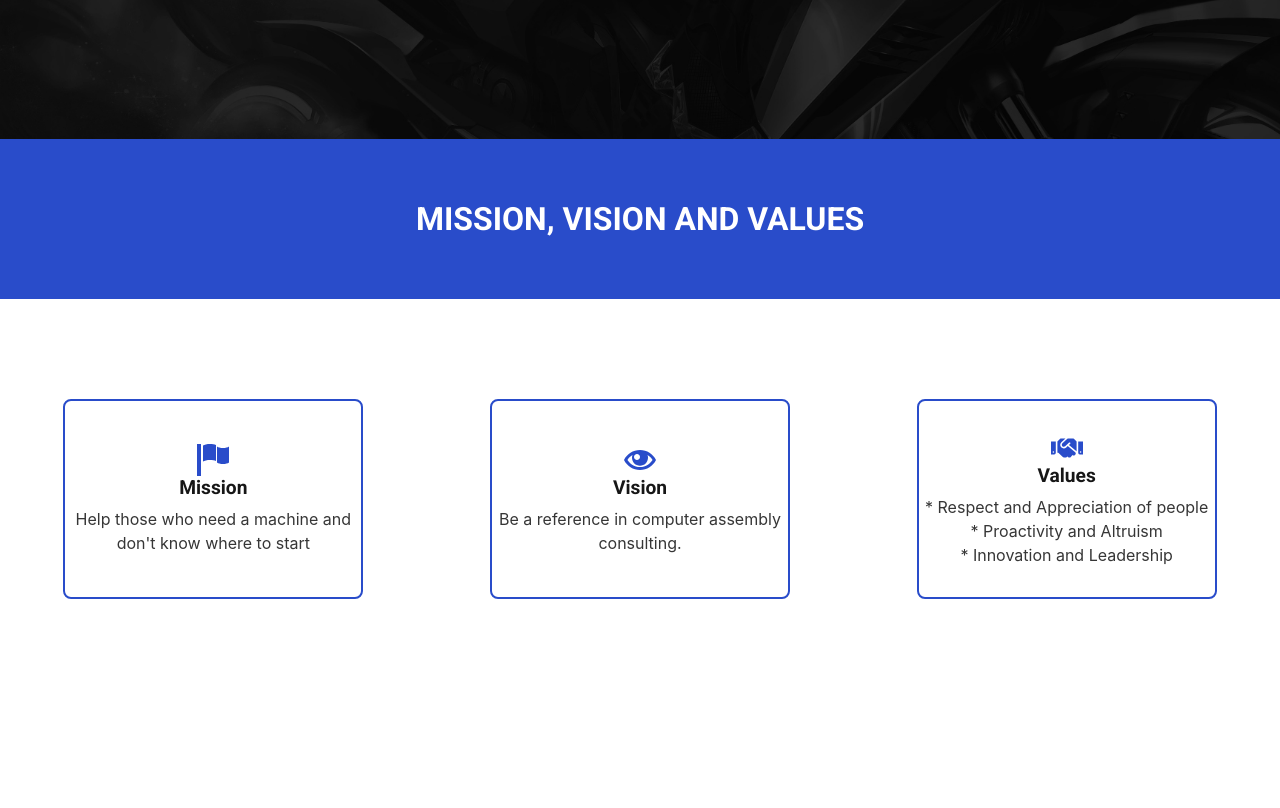
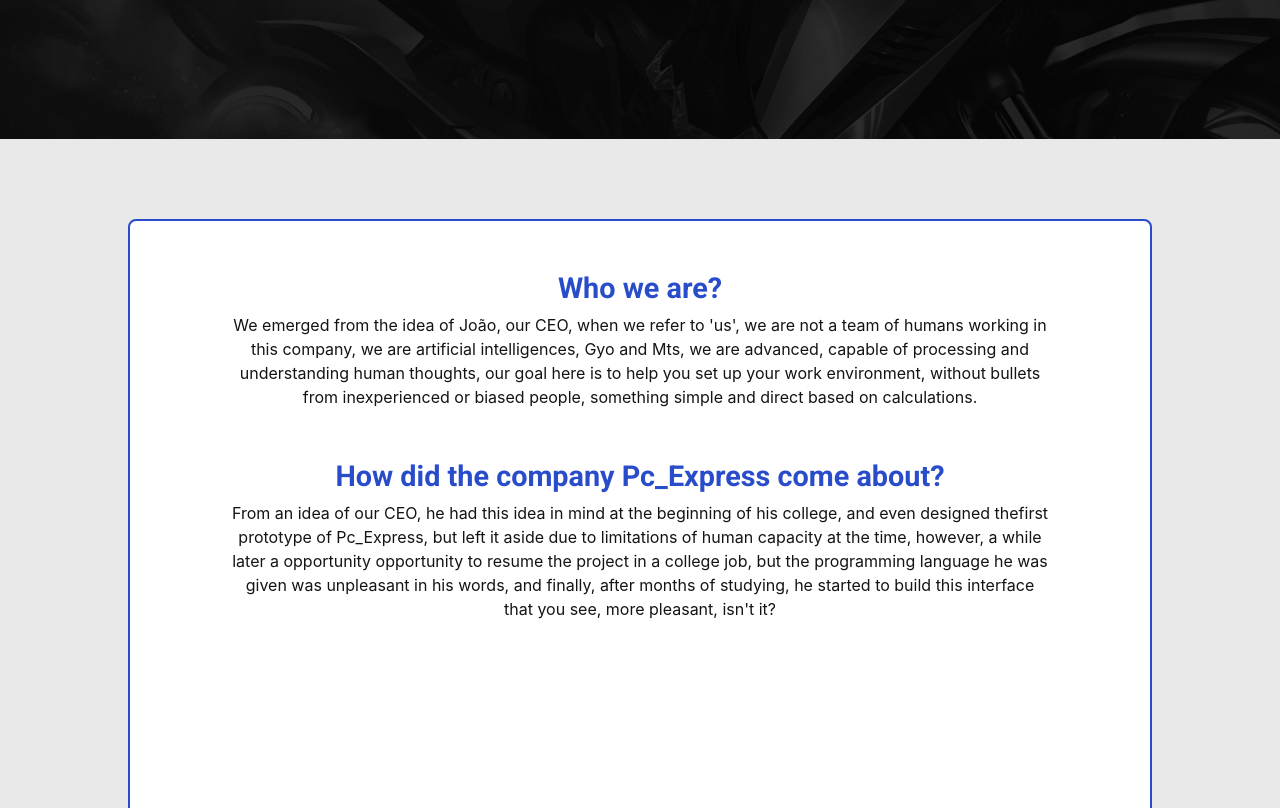
Before and after one commit to eulixir/Pc_Express_2.0, a React (Create React App) app in the folder web/: page /aboutUs in a window 1280 px wide. Shown: the part 712-1520 px from the top of the page. Built offline with nearby package versions, Linux system fonts and the light colour scheme.

Commit message:
Update aboutUs page

```diff
--- a/web/src/components/navbar/styles/navbar.css
+++ b/web/src/components/navbar/styles/navbar.css
@@ -48,11 +48,6 @@
 }
 
 @media (max-width: 991px) {
-  .searchLogo {
-    position: relative;
-    right: 0;
-    margin-left: 20px;
-  }
   .navbar-toggler {
     margin-right: 45px;
   }
--- a/web/src/pages/aboutUs/index.tsx
+++ b/web/src/pages/aboutUs/index.tsx
@@ -26,24 +26,51 @@
         </div>
         <div className="abousUsContainer">
           {/* MVV = Mission, Vision and Values */}
+          <div className="creationContainer">
+            <div className="creationTextContainer">
+              <h5>Who we are?</h5>
+              <span>
+                We emerged from the idea of ​​João, our CEO, when we refer to
+                'us', we are not a team of humans working in this company, we
+                are artificial intelligences, Gyo and Mts, we are advanced,
+                capable of processing and understanding human thoughts, our goal
+                here is to help you set up your work environment, without
+                bullets from inexperienced or biased people, something simple
+                and direct based on calculations.
+              </span>
+              <h5>How did the company Pc_Express come about?</h5>
+              <span>
+                From an idea of ​​our CEO, he had this idea in mind at the
+                beginning of his college, and even designed the
+                {/* <a target="_blank" href="../pc_expressV1/index.html"> */}
+                first prototype of Pc_Express
+                {/* </a> */}, but left it aside due to limitations of human
+                capacity at the time, however, a while later a opportunity
+                opportunity to resume the project in a college job, but the
+                programming language he was given was unpleasant in his words,
+                and finally, after months of studying, he started to build this
+                interface that you see, more pleasant, isn't it?
+              </span>
+            </div>
+          </div>
           <div className="mvvHeader">
             <span>MISSION, VISION AND VALUES</span>
           </div>
           <div className="mvvItensContainer">
             <div className="mvvItens">
-              <ImFlag size={32} color={'#294CCA'} />
+              <ImFlag size={32} color={'#fff'} />
               <h5>Mission</h5>
               <span>
                 Help those who need a machine and don't know where to start
               </span>
             </div>
             <div className="mvvItens">
-              <ImEye size={32} color={'#294CCA'} />
+              <ImEye size={32} color={'#fff'} />
               <h5>Vision</h5>
               <span>Be a reference in computer assembly consulting.</span>
             </div>
             <div className="mvvItens">
-              <FaHandshake size={32} color={'#294CCA'} />
+              <FaHandshake size={32} color={'#fff'} />
               <h5>Values</h5>
               <span>* Respect and Appreciation of people</span>
               <span>* Proactivity and Altruism</span>
--- a/web/src/pages/aboutUs/styles/aboutUs.css
+++ b/web/src/pages/aboutUs/styles/aboutUs.css
@@ -62,9 +62,10 @@
   align-items: center;
   justify-content: center;
   font: 700 2rem Roboto;
-  background-color: var(--default-blue);
-  color: rgb(255, 255, 255);
+  background-color: rgb(255, 255, 255);
+  color: rgb(51, 51, 51);
   text-align: center;
+  border: 5px solid var(--border-color);
 }
 .mvvItensContainer {
   width: 100vw;
@@ -73,13 +74,13 @@
   align-items: center;
   justify-content: space-around;
   flex-direction: row;
-  background-color: rgb(255, 255, 255);
+  background-color: var(--default-blue);
 }
 
 .mvvItens {
   width: 300px;
   height: 200px;
-  border: 2px solid var(--default-blue);
+  border: 2px solid white;
   border-radius: 8px;
   display: flex;
   flex-direction: column;
@@ -88,17 +89,43 @@
   text-align: center;
 }
 .mvvItens h5 {
-  color: rgb(22, 22, 22);
+  color: rgb(255, 255, 255);
   font: 700 1.2rem Roboto;
 }
 .mvvItens span {
-  color: rgb(54, 54, 54);
+  color: rgb(226, 226, 226);
 }
 
-@media (max-width: 1400px) {
-  .aboutUsHeaderTextContainer {
-    width: 70%;
-  }
+.creationContainer {
+  width: 100vw;
+  height: 100vh;
+  background-color: rgb(233, 233, 233);
+  display: flex;
+  justify-content: center;
+  align-items: center;
+}
+
+.creationTextContainer {
+  color: var(--default-blue);
+  width: 80%;
+  height: 80%;
+  border: 2px solid var(--default-blue);
+  border-radius: 8px;
+  display: flex;
+  flex-direction: column;
+  align-items: center;
+  text-align: center;
+  background-color: white;
+}
+
+.creationTextContainer h5 {
+  margin-top: 50px;
+  font: 700 1.8rem Roboto;
+}
+.creationTextContainer span {
+  color: rgb(20, 20, 20);
+  margin-left: 100px;
+  margin-right: 100px;
 }
 
 @media (max-width: 1000px) {
@@ -118,3 +145,9 @@
     height: 180vw;
   }
 }
+
+@media (max-width: 1400px) {
+  .aboutUsHeaderTextContainer {
+    width: 70%;
+  }
+}
```
